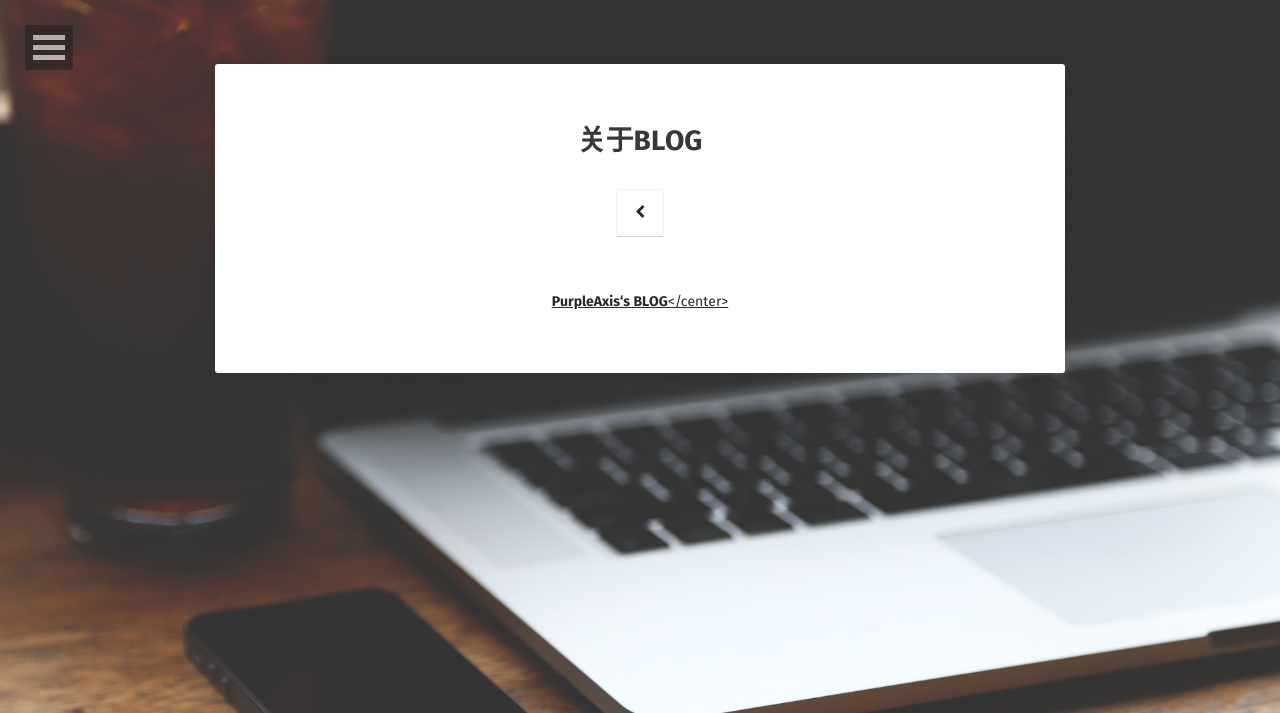
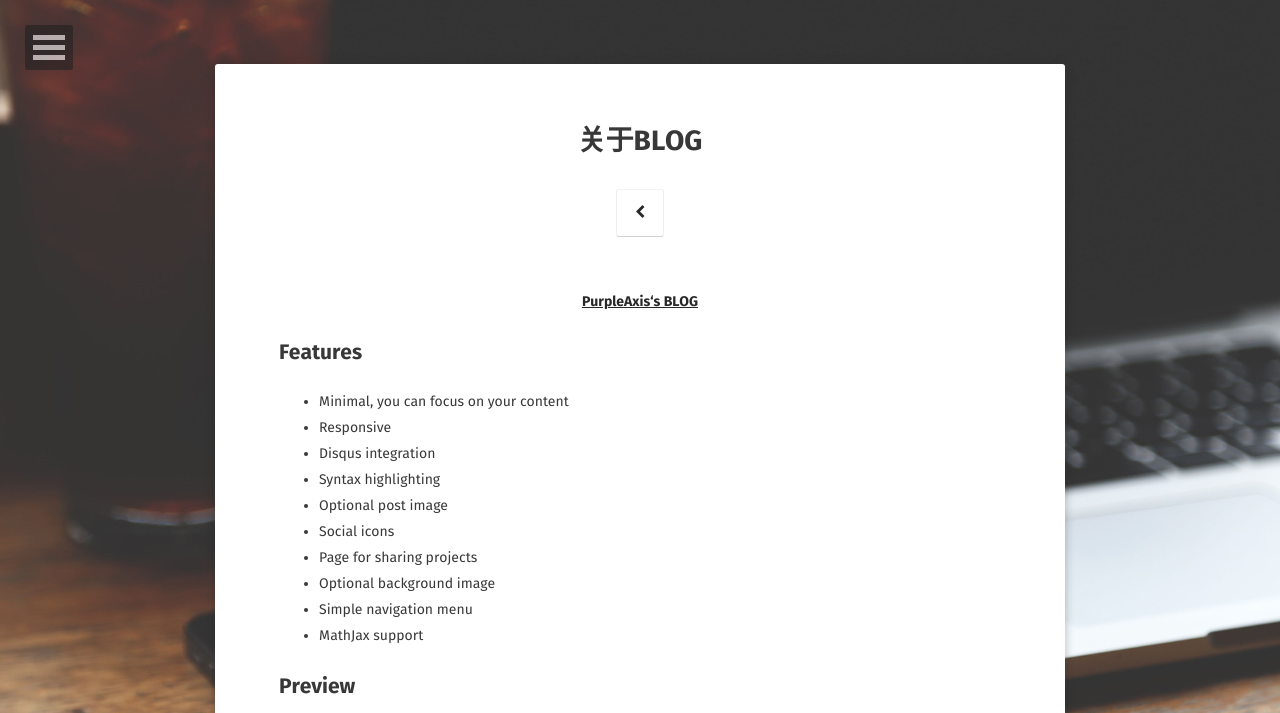
Before and after one commit to freeblow/freeblow.github.io, a Jekyll site: the page built from about/index.md, in a window 1280 px wide. Shown: the top 713 px of the page. Built offline with Jekyll 4.4.1, drawn with Linux system fonts in a browser that asks for light colours; some web fonts are replaced; some of the changed text lies outside the part shown; grey boxes are pictures that could not be loaded.

Commit message:
feat: 补充缺失的a标签

```diff
--- a/about/index.md
+++ b/about/index.md
@@ -6,4 +6,32 @@ date: 2022-03-22
 comments: false
 ---
 
-<center><a href="http://freeblow.github.io"><b>PurpleAxis‘s BLOG</b></center>
+<center><a href="http://freeblow.github.io"><b>PurpleAxis‘s BLOG</b></a></center>
+
+## Features
+* Minimal, you can focus on your content
+* Responsive
+* Disqus integration
+* Syntax highlighting
+* Optional post image
+* Social icons
+* Page for sharing projects
+* Optional background image
+* Simple navigation menu
+* MathJax support
+
+## Preview
+
+{% capture images %}
+    https://cloud.githubusercontent.com/assets/754514/14509720/61c61058-01d6-11e6-93ab-0918515ecd56.png
+    https://cloud.githubusercontent.com/assets/754514/14509716/61ac6c8e-01d6-11e6-879f-8308883de790.png
+{% endcapture %}
+{% include gallery images=images caption="Screenshots of Moon Theme" cols=2 %}
+
+See a [live version of Moon](http://freeblow.github.io) hosted on GitHub.
+
+## Getting Started
+
+To learn how to install and use this theme check out the [Setup Guide](http://taylantatli.me/Moon/moon-theme/) for more information.
+
+[Install Moon](https://github.com/TaylanTatli/Moon){: .btn}
```
